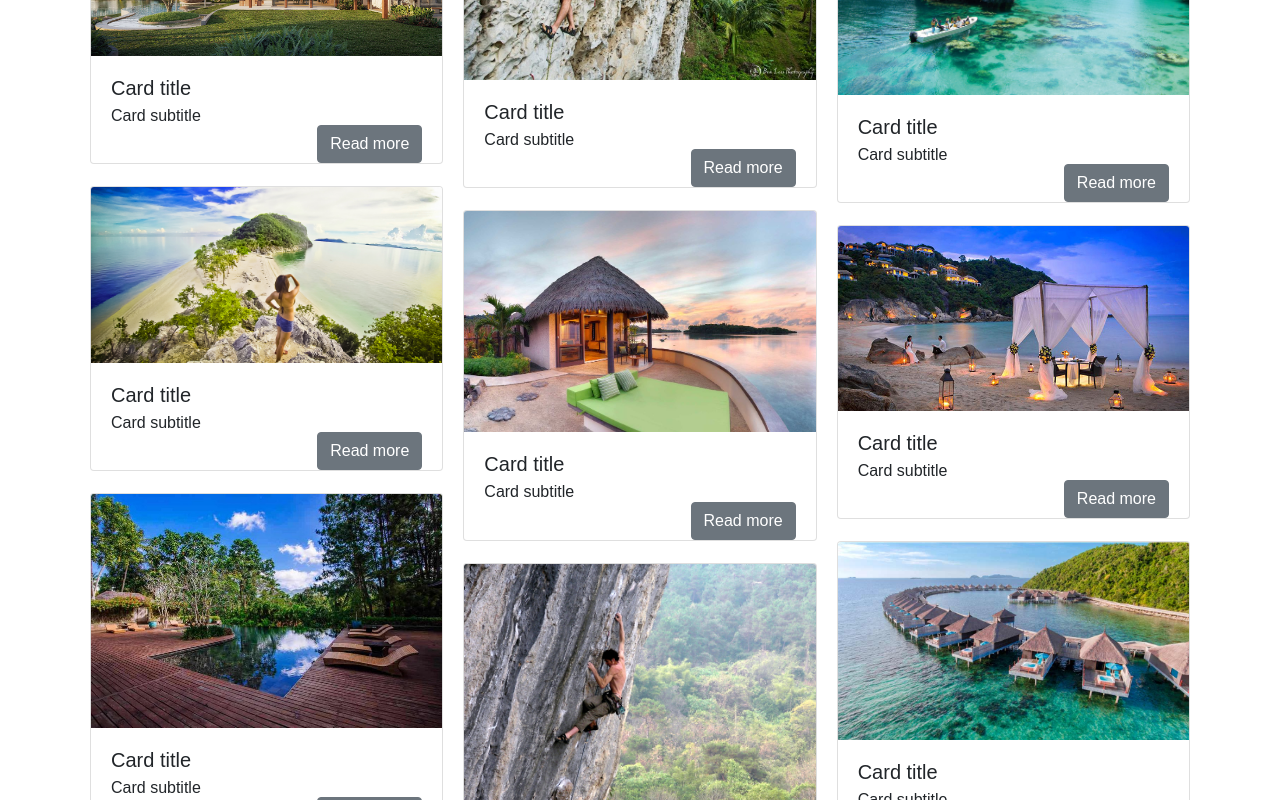
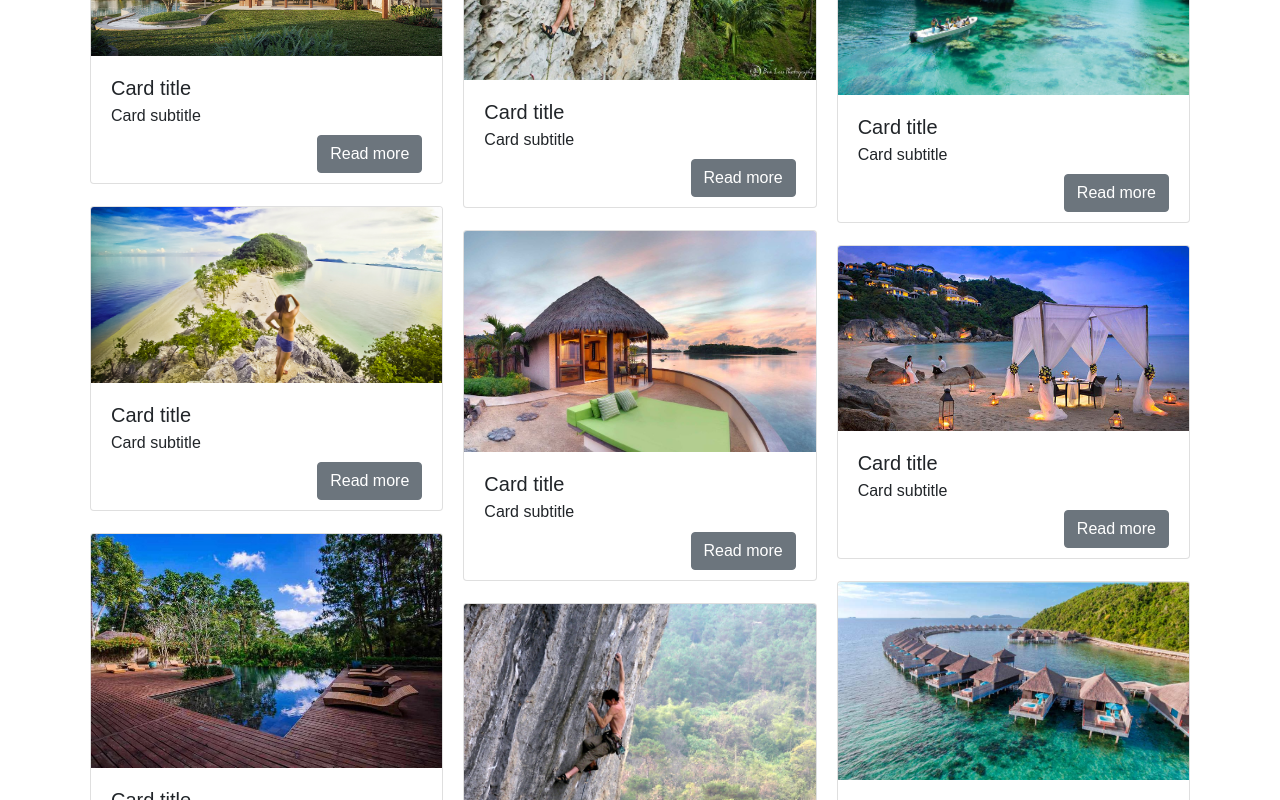
Before and after one commit to markdino/tourism-site, a React (Create React App) app: page / in a window 1280 px wide. Shown: the part 1920-2720 px from the top of the page. Built offline with nearby package versions, Linux system fonts and the light colour scheme; the HTML template or start-up script is replaced by a standard one.

Commit message:
fix: tourCard button margin

```diff
--- a/src/App.css
+++ b/src/App.css
@@ -74,6 +74,9 @@
   margin: 10px 0px;
 }
 
+.card-body .btn {
+  margin: 10px 0px !important;
+}
 @media (min-width: 384px) {
   .card-columns {
     margin: 0px 20px;
```
